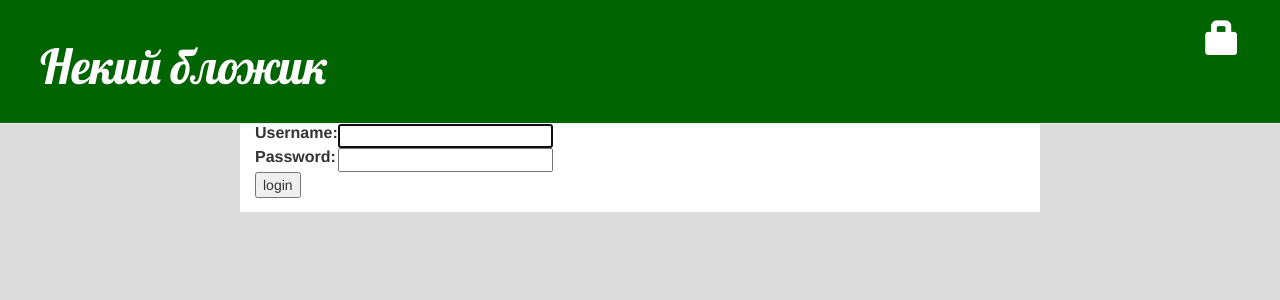
After one commit to RavilMahmutov/my_first_blog, a Django app: page /accounts/login/?next=/post/new/ in a window 1280 px wide. The commit adds this page. Shown: the top 300 px of the page. Run offline with Django 3.2, Linux system fonts and the light colour scheme; some libraries are stand-ins or nearby versions.

Commit message:
Added view and template for each post

```diff
--- a/blog/templates/blog/base.html
+++ b/blog/templates/blog/base.html
@@ -14,6 +14,9 @@
 			{% if user.is_authenticated %}
 				<a href="{% url 'post_draft_list' %}" class='top-menu'><span class="glyphicon glyphicon-edit"></span></a>
 				<a href="{% url 'blog.views.post_new' %}" class="top-menu"><span class="glyphicon glyphicon-plus"></span></a>
+				<p class="top-menu">Привет {{ user.username }}<small>(<a href="{% url 'django.contrib.auth.views.logout' %}">Выйти</a>)</small></p>
+			{% else %}
+				<a href="{% url 'django.contrib.auth.views.login' %}" class="top-menu"><span class="glyphicon glyphicon-lock"></span></a>
 			{% endif %}
 			<h1><a href="/">Некий бложик</a></h1>
 		</div>
--- /dev/null
+++ b/blog/templates/registration/login.html
@@ -0,0 +1,26 @@
+{% extends "blog/base.html" %}
+
+{%  block content %}
+
+{% if form.errors %}
+	<p>Неправильный логин или пароль. Пожалуйста попробуйте еще раз!</p>
+{% endif %}
+
+<form method="post" action="{% url 'django.contrib.auth.views.login' %}">
+	{% csrf_token %}
+	<table>
+		<tr>
+			<td>{{ form.username.label_tag }}</td>
+			<td>{{ form.username }}</td>
+		</tr>
+		<tr>
+			<td>{{ form.password.label_tag }}</td>
+			<td>{{ form.password }}</td>
+		</tr>
+	</table>
+
+	<input type="submit" value="login" />
+	<input type="hidden" name="next" value="{{ next }}" />
+</form>
+
+{% endblock %}
--- a/blog/urls.py
+++ b/blog/urls.py
@@ -9,5 +9,5 @@ urlpatterns = [
 	url(r'^post/(?P<pk>[0-9]+)/edit/$', views.post_edit, name='post_edit'),
 	url(r'^drafts/$', views.post_draft_list, name = 'post_draft_list'),
 	url(r'^post/(?P<pk>\d+)/publish/$', views.post_publish, name='post_publish'),
-	url(r'^post/(?P<pk>\d+)/eeeee/$', views.post_remove, name='post_remove'),
+	url(r'^post/(?P<pk>\d+)/remove/$', views.post_remove, name='post_remove'),
 ]
--- a/blog/views.py
+++ b/blog/views.py
@@ -1,3 +1,4 @@
+from django.contrib.auth.decorators import login_required
 from django.shortcuts import render, get_object_or_404, redirect
 from django.utils import timezone
 from .models import Post
@@ -12,6 +13,7 @@ def post_detail(request, pk):
 	post = get_object_or_404(Post, pk=pk)
 	return render(request, 'blog/post_detail.html', {'post': post})
 
+@login_required
 def post_new(request):
 	if request.method == 'POST':
 		form = PostForm(request.POST)
@@ -24,6 +26,7 @@ def post_new(request):
 		form = PostForm()
 	return render(request, 'blog/post_edit.html', {'form': form})
 
+@login_required
 def post_edit(request, pk):
 	post = get_object_or_404(Post, pk=pk)
 	if request.method == 'POST':
@@ -38,15 +41,18 @@ def post_edit(request, pk):
 		form = PostForm(instance=post)
 	return render(request, 'blog/post_edit.html', {'form': form})
 
+@login_required
 def post_draft_list(request):
 	posts = Post.objects.filter(published_date__isnull=True).order_by('create_date').reverse()
 	return render(request, 'blog/post_draft_list.html', {'posts': posts})
 
+@login_required
 def post_publish(request, pk):
 	post = get_object_or_404(Post, pk=pk)
 	post.publish()
 	return redirect('blog.views.post_detail', pk=pk)
 
+@login_required
 def post_remove(request, pk):
 	post = get_object_or_404(Post, pk=pk)
 	post.delete()
--- a/mysite/settings.py
+++ b/mysite/settings.py
@@ -102,3 +102,6 @@ USE_TZ = True
 
 STATIC_URL = '/static/'
 STATIC_ROOT = os.path.join(BASE_DIR, 'static')
+
+
+LOGIN_REDIRECT_URL = '/'
--- a/mysite/urls.py
+++ b/mysite/urls.py
@@ -1,7 +1,11 @@
-from django.conf.urls import include, url
+from django.conf.urls import include, url, patterns
 from django.contrib import admin
+admin.autodiscover()
 
-urlpatterns = [
+
+urlpatterns = patterns('',
     url(r'^admin/', include(admin.site.urls)),
+    url(r'^accounts/login/$', 'django.contrib.auth.views.login'),
+    url(r'^accounts/logout/$', 'django.contrib.auth.views.logout', {'next_page': '/'}),
     url(r'', include('blog.urls')),
-]
+)
```
